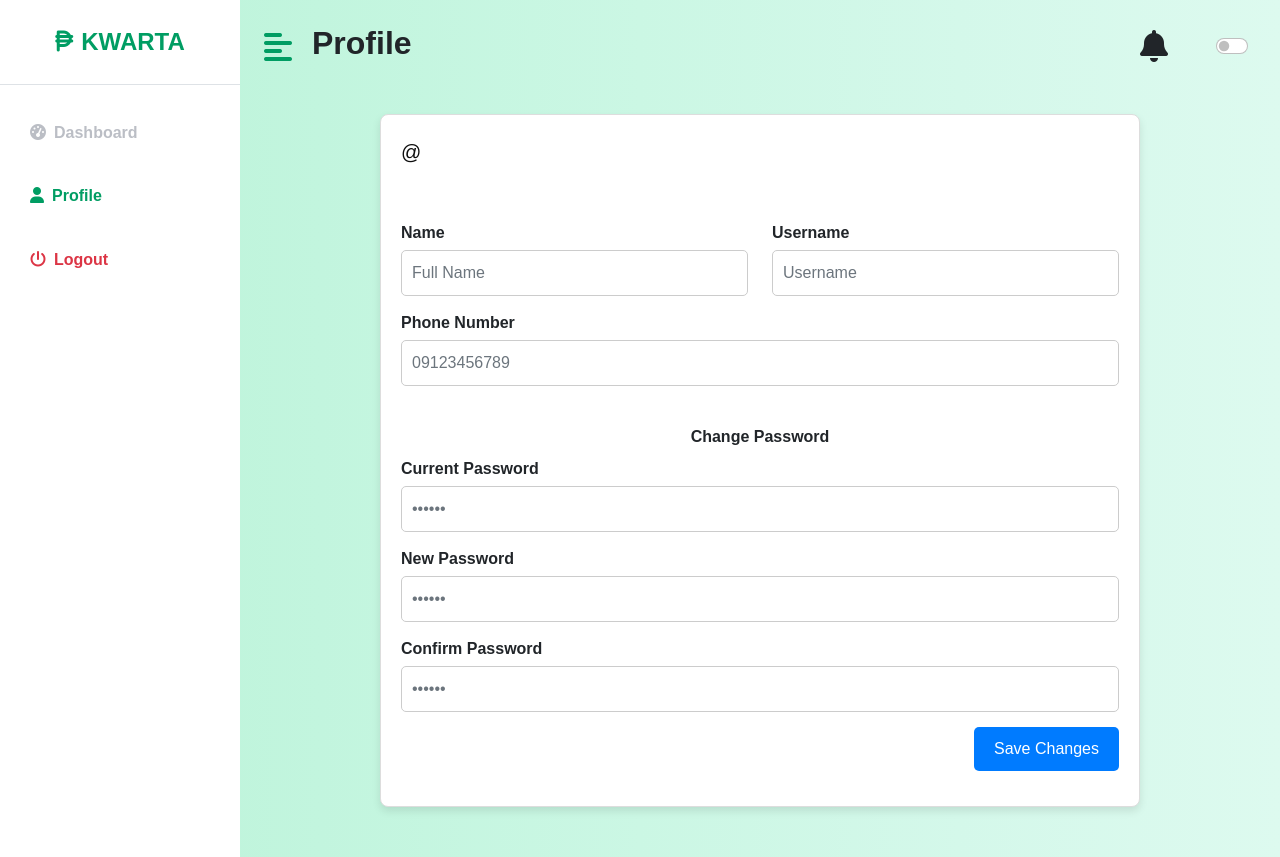
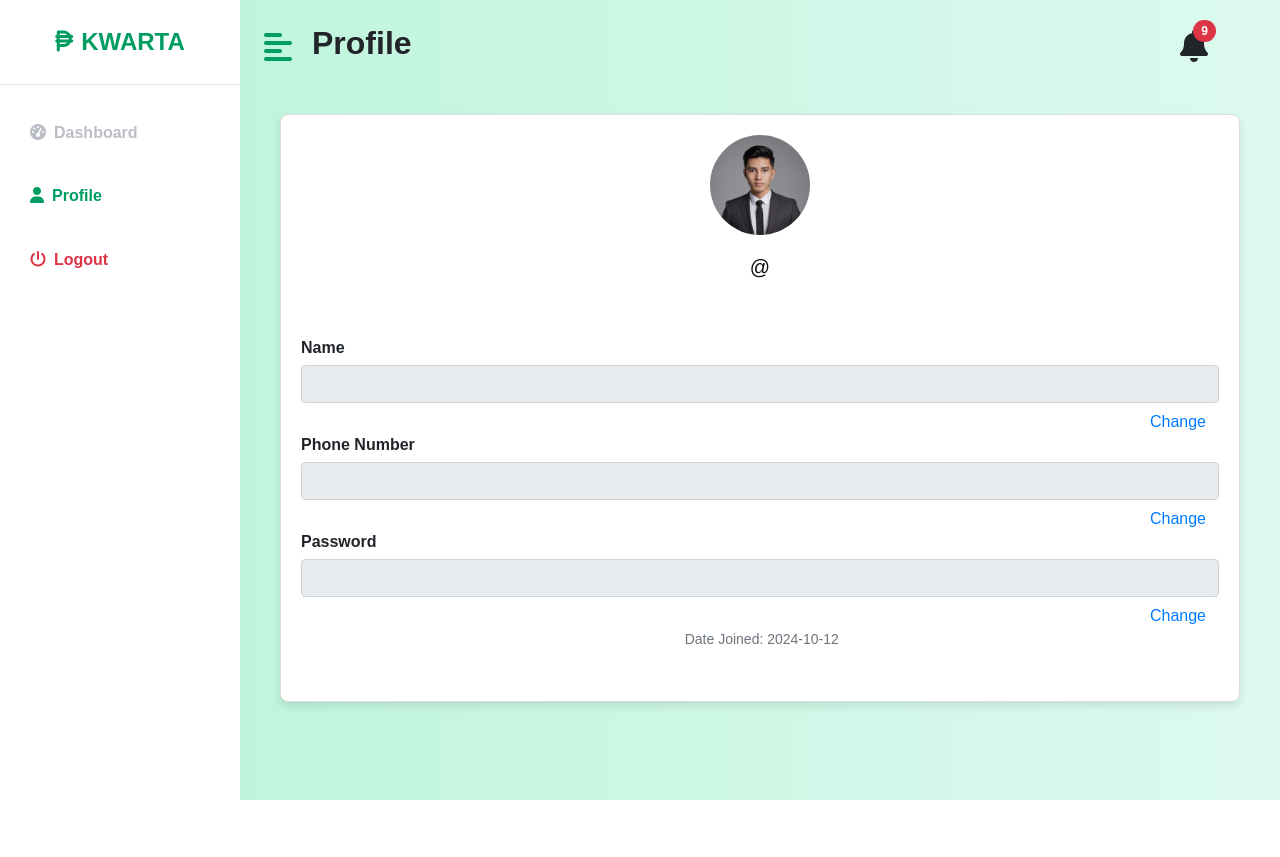
Before and after one commit to Ban-Bonnie/Kwarta, a Flask app: page /Profile in a window 1280 px wide. After the commit the page ends 800 px from the top, so only its background shows below. Run offline with Flask 3, Linux system fonts and the light colour scheme; some libraries are stand-ins or nearby versions.

Commit message:
lulu ko dnay

```diff
--- a/static/Bootstrap offiline/js/Dashboardscrpt.js
+++ b/static/Bootstrap offiline/js/Dashboardscrpt.js
@@ -35,10 +35,6 @@ function toggleBankFields() {
 //BANK
 
 //notif
-document.getElementById('flexSwitchCheckDefault').addEventListener('click', () => {
-    document.querySelector('.toggle-badge').classList.toggle('d-none');
-});
-
 document.getElementById('notification-icon').addEventListener('click', () => {
     const dropdown = document.getElementById('notification-dropdown');
     dropdown.style.display = dropdown.style.display === 'block' ? 'none' : 'block';
--- a/static/Profile.css
+++ b/static/Profile.css
@@ -4,11 +4,13 @@ body {
     margin: 0;
     padding: 0;
 }
+
 .container {
-    max-width: 800px;
+    max-width: 1000px;
     margin: 30px auto;
     padding: 20px;
 }
+
 .card {
     border: 1px solid #ddd;
     border-radius: 8px;
@@ -16,26 +18,45 @@ body {
     background-color: #fff;
     padding: 20px;
 }
+
 .card h4, .card h5 {
     color: #0e0e0e;
     margin-bottom: 5px;
 }
+
+.form-group {
+    margin-bottom: 30px; /* Space between fields */
+}
+
 .form-group label {
-    display: block;
-    margin-bottom: 5px;
+    display: block; /* Ensure label is on top */
+    margin-bottom: 5px; /* Space below label */
     font-weight: bold;
 }
+
 .form-group input {
-    width: 100%;
-    padding: 10px;
-    border: 1px solid #ccc;
-    border-radius: 5px;
-    transition: border-color 0.3s ease;
+    display: block; /* Ensure input takes full width */
+    width: 100%; /* Full width for input */
 }
-.form-group input:focus {
-    border-color: #007bff;
-    outline: none;
+
+.form-group a.btn-link {
+    color: #007bff;
+    text-decoration: none;
+    float: right; /* Align button to the right */
 }
+
+.form-group a.btn-link:hover {
+    text-decoration: underline;
+}
+
+.profile-img {
+    width: 100px;
+    height: 100px;
+    border-radius: 50%;
+    object-fit: cover;
+    margin-bottom: 15px; /* Add space below image */
+}
+
 .btn-primary {
     background-color: #007bff;
     border: none;
@@ -45,30 +66,25 @@ body {
     cursor: pointer;
     transition: background-color 0.3s ease;
 }
+
 .btn-primary:hover {
     background-color: #0056b3;
 }
-.mb-2 {
-    font-weight: bold;
-}
+
 .text-sm-left {
     color: #343a40;
 }
+
 .form {
     margin-top: 20px;
 }
+
 .row {
     display: flex;
     flex-wrap: wrap;
 }
+
 .col {
     flex: 1;
     margin-bottom: 15px;
 }
-.justify-content-end button {
-    display: inline-block;
-    transition: transform 0.2s ease;
-}
-.justify-content-end button:hover {
-    transform: scale(1.05);
-}
--- a/static/dashboardstyle.css
+++ b/static/dashboardstyle.css
@@ -408,7 +408,7 @@ input[type=number]::-webkit-inner-spin-button {
   top: 40px;
   right: 0;
   z-index: 1000;
-  display: none; /* Hide dropdown by default */
+  display: none;
 }
 
 #notification-dropdown::-webkit-scrollbar {
--- a/templates/Profile.html
+++ b/templates/Profile.html
@@ -32,6 +32,95 @@
             </div>
         </div>
 
+
+        <!--Change name modal-->
+        <div class="modal fade" id="changeNameModal" tabindex="-1" aria-labelledby="changeNameModalLabel" aria-hidden="true">
+            <div class="modal-dialog modal-dialog-centered">
+                <div class="modal-content">
+                    <div class="modal-body">
+                        <button type="button" class="btn-close btn-close-white" data-bs-dismiss="modal" aria-label="Close"></button>
+                        <div class="myform bg-dark">
+                            <h1 class="text-center">Change Your Name</h1>
+
+                            <!-- CHANGE NAME FORM -->
+                            <form method="post" action="/change_name_process">
+                                <div class="mb-3 mt-4">
+                                    <label for="newName" class="form-label">New Name</label>
+                                    <input name="new_name" autocomplete="off" type="text" class="form-control" id="newName" placeholder="Enter your new name" required>
+                                </div>
+                                <div class="mb-3">
+                                    <label for="password" class="form-label">Password</label>
+                                    <input name="password" type="password" class="form-control" id="password" required>
+                                </div>
+                                <button type="submit" class="btn btn-light mt-3">Change</button>
+                                <p class="text-danger" id="error-message" style="display: none;">Incorrect Password</p>
+                            </form>
+                        </div>
+                    </div>
+                </div>
+            </div>
+        </div>
+
+        <!--Change number modal-->
+        <div class="modal fade" id="changeNumberModal" tabindex="-1" aria-labelledby="changeNumberModalLabel" aria-hidden="true">
+            <div class="modal-dialog modal-dialog-centered">
+                <div class="modal-content">
+                    <div class="modal-body">
+                        <button type="button" class="btn-close btn-close-white" data-bs-dismiss="modal" aria-label="Close"></button>
+                        <div class="myform bg-dark">
+                            <h1 class="text-center">Change Your Phone Number</h1>
+
+                            <!-- CHANGE NUMBER FORM -->
+                            <form method="post" action="/change_number_process">
+                                <div class="mb-3 mt-4">
+                                    <label for="newPhoneNumber" class="form-label">New Phone Number</label>
+                                    <input name="new_phone_number" autocomplete="off" type="text" class="form-control" id="newPhoneNumber" placeholder="Enter your new phone number" required>
+                                </div>
+                                <div class="mb-3">
+                                    <label for="password" class="form-label">Password</label>
+                                    <input name="password" type="password" class="form-control" id="password" required>
+                                </div>
+                                <button type="submit" class="btn btn-light mt-3">Change</button>
+                                <p class="text-danger" id="error-message" style="display: none;">Incorrect Password</p>
+                            </form>
+                        </div>
+                    </div>
+                </div>
+            </div>
+        </div>
+
+        <!--Change password modal-->
+        <div class="modal fade" id="changePasswordModal" tabindex="-1" aria-labelledby="changePasswordModalLabel" aria-hidden="true">
+            <div class="modal-dialog modal-dialog-centered">
+                <div class="modal-content">
+                    <div class="modal-body">
+                        <button type="button" class="btn-close btn-close-white" data-bs-dismiss="modal" aria-label="Close"></button>
+                        <div class="myform bg-dark">
+                            <h1 class="text-center">Change Your Password</h1>
+
+                            <!-- CHANGE PASSWORD FORM -->
+                            <form method="post" action="/change_password_process">
+                                <div class="mb-3 mt-4">
+                                    <label for="currentPassword" class="form-label">Current Password</label>
+                                    <input name="current_password" type="password" class="form-control" id="currentPassword" required>
+                                </div>
+                                <div class="mb-3">
+                                    <label for="newPassword" class="form-label">New Password</label>
+                                    <input name="new_password" type="password" class="form-control" id="newPassword" required>
+                                </div>
+                                <div class="mb-3">
+                                    <label for="confirmNewPassword" class="form-label">Confirm New Password</label>
+                                    <input name="confirm_new_password" type="password" class="form-control" id="confirmNewPassword" required>
+                                </div>
+                                <button type="submit" class="btn btn-light mt-3">Change</button>
+                                <p class="text-danger" id="error-message" style="display: none;">Password change failed</p>
+                            </form>
+                        </div>
+                    </div>
+                </div>
+            </div>
+        </div>
+
         <!--Dashboard-->
         <div id="page-content-wrapper">
             <nav class="navbar navbar-expand-lg navbar-light bg-transparent py-4 px-4">
@@ -40,124 +129,71 @@
                     <h2 class="fs-2 fw-bold" style="margin-left: 20px;">Profile</h2>
                 </div>
                 <div class="ml-auto d-flex align-items-center text-end nav-icon">
-                    <!-- Notification Icon with Badge -->
                     <div class="position-relative" id="notification-container">
                         <a href="javascript:void(0);" class="text-body mx-5" id="notification-icon">
                             <i class="fas fa-bell fa-2x"></i>
-                            <span class="badge rounded-pill badge-notification bg-danger toggle-badge d-none"
+                            <span class="badge rounded-pill badge-notification bg-danger toggle-badge"
                                 id="notification-badge">9</span>
                         </a>
                         <div class="notification-dropdown" id="notification-dropdown">
                             <div class="notification-item">Notification 1</div>
                             <div class="notification-item">Notification 2</div>
                             <div class="notification-item">Notification 3</div>
-                            <div class="notification-item">Notification 1</div>
-                            <div class="notification-item">Notification 2</div>
-                            <div class="notification-item">Notification 3</div>
-                            <div class="notification-item">Notification 1</div>
-                            <div class="notification-item">Notification 2</div>
-                            <div class="notification-item">Notification 3</div>
-                            <!-- Add more notifications as needed -->
                         </div>
-                    </div>
-                    <!-- Toggle Switch -->
-                    <div class="form-check form-switch">
-                        <input class="form-check-input" type="checkbox" role="switch" id="flexSwitchCheckDefault" />
                     </div>
                 </div>
             </nav>
-
 
             <div class="container mt-0">
                 <div class="card">
                     <div class="e-profile">
                         <div class="row">
-                            <div class="col text-sm-left mb-3">
-                                <h4>{{account[3]}}</h4>
-                                <h5>@{{account[1]}}</h5>
+                            <div class="col text-sm-left mb-3 text-center">
+                                    <img src="{{ url_for('static', filename='img/Ejvind.png') }}" alt="Profile Picture"
+                                        class="profile-img">
+                                    <h4>{{account[3]}}</h4>
+                                    <h5>@{{account[1]}}</h5>
                             </div>
                         </div>
                         <div class="tab-content pt-3">
                             <div class="tab-pane active">
                                 <form class="form" method="POST" action="{{ url_for('update_profile') }}" novalidate="">
-                                    <div class="row">
-                                        <div class="col">
-                                            <div class="form-group">
-                                                <label>Name</label>
-                                                <input class="form-control" type="text" name="name"
-                                                    placeholder="Full Name" value="{{ account[3] }}">
-                                            </div>
-                                        </div>
-                                        <div class="col">
-                                            <div class="form-group">
-                                                <label>Username</label>
-                                                <input class="form-control" type="text" name="username"
-                                                    placeholder="Username" value="{{ account[1] }}">
-                                            </div>
-                                        </div>
+                                    <div class="form-group">
+                                        <label for="name">Name</label>
+                                        <input id="name" class="form-control" type="text" value="{{ account[3] }}"
+                                            disabled>
+                                        <a href="#" class="btn btn-link" data-bs-toggle="modal"data-bs-target="#changeNameModal">Change</a>
                                     </div>
 
-                                    <div class="row">
-                                        <div class="col">
-                                            <div class="form-group">
-                                                <label>Phone Number</label>
-                                                <input class="form-control" type="tel" id="registerPhone" name="phone"
-                                                    value="{{ account[5] }}" placeholder="09123456789" minlength="11"
-                                                    maxlength="11" pattern="[0-9]{11}" required
-                                                    oninput="this.value = this.value.replace(/[^0-9]/g, '')">
-                                            </div>
-                                        </div>
+                                    <div class="form-group">
+                                        <label for="phone">Phone Number</label>
+                                        <input id="phone" class="form-control" type="text" value="{{ account[5] }}"
+                                            disabled>
+                                        <a href="#" class="btn btn-link" data-bs-toggle="modal"data-bs-target="#changeNumberModal">Change</a>
                                     </div>
-                                    <br>
-                                    <center>
-                                        <div class="mb-2">Change Password</div>
-                                    </center>
-                                    <div class="row">
-                                        <div class="col">
-                                            <div class="form-group">
-                                                <label>Current Password</label>
-                                                <input class="form-control" type="password" name="current_password"
-                                                    placeholder="••••••" required>
-                                            </div>
-                                        </div>
+
+                                    <div class="form-group">
+                                        <label for="password">Password</label>
+                                        <input id="password" class="form-control" type="password"
+                                            value="{{ account[2] }}" disabled>
+                                        <a href="#" class="btn btn-link" data-bs-toggle="modal"data-bs-target="#changePasswordModal">Change</a>
                                     </div>
-                                    <div class="row">
-                                        <div class="col">
-                                            <div class="form-group">
-                                                <label>New Password</label>
-                                                <input class="form-control" type="password" name="new_password"
-                                                    placeholder="••••••">
-                                            </div>
-                                        </div>
-                                    </div>
-                                    <div class="row">
-                                        <div class="col">
-                                            <div class="form-group">
-                                                <label>Confirm Password</label>
-                                                <input class="form-control" type="password" name="confirm_password"
-                                                    placeholder="••••••">
-                                            </div>
-                                        </div>
-                                    </div>
-                                    <div class="row">
-                                        <div class="col d-flex justify-content-end">
-                                            <button class="btn btn-primary" type="submit">Save Changes</button>
-                                        </div>
+
+
+                                    <div class="form-group text-center">
+                                        <small class="text-muted">&nbsp;&nbsp;&nbsp;&nbsp;&nbsp;&nbsp;&nbsp;&nbsp;&nbsp;&nbsp;&nbsp;&nbsp;&nbsp;&nbsp;&nbsp;&nbsp;&nbsp;&nbsp;&nbsp;&nbsp;&nbsp; Date Joined: 2024-10-12</small>
                                     </div>
                                 </form>
-
                             </div>
                         </div>
                     </div>
                 </div>
             </div>
+        </div>
 
 
 
 
-
-        </div>
-    </div>
     </div>
 
 
--- a/templates/dashboard.html
+++ b/templates/dashboard.html
@@ -228,7 +228,7 @@
                     <div class="position-relative" id="notification-container">
                         <a href="javascript:void(0);" class="text-body mx-5" id="notification-icon">
                             <i class="fas fa-bell fa-2x"></i>
-                            <span class="badge rounded-pill badge-notification bg-danger toggle-badge d-none" id="notification-badge">9</span>
+                            <span class="badge rounded-pill badge-notification bg-danger toggle-badge" id="notification-badge">9</span>
                         </a>
                         <div class="notification-dropdown" id="notification-dropdown">
                             <div class="notification-item">Notification 1</div>
@@ -242,10 +242,6 @@
                             <div class="notification-item">Notification 3</div>
                             <!-- Add more notifications as needed -->
                         </div>
-                    </div>
-                    <!-- Toggle Switch -->
-                    <div class="form-check form-switch">
-                        <input  class="form-check-input" type="checkbox" role="switch" id="flexSwitchCheckDefault" />
                     </div>
                 </div>
             </nav>
```
